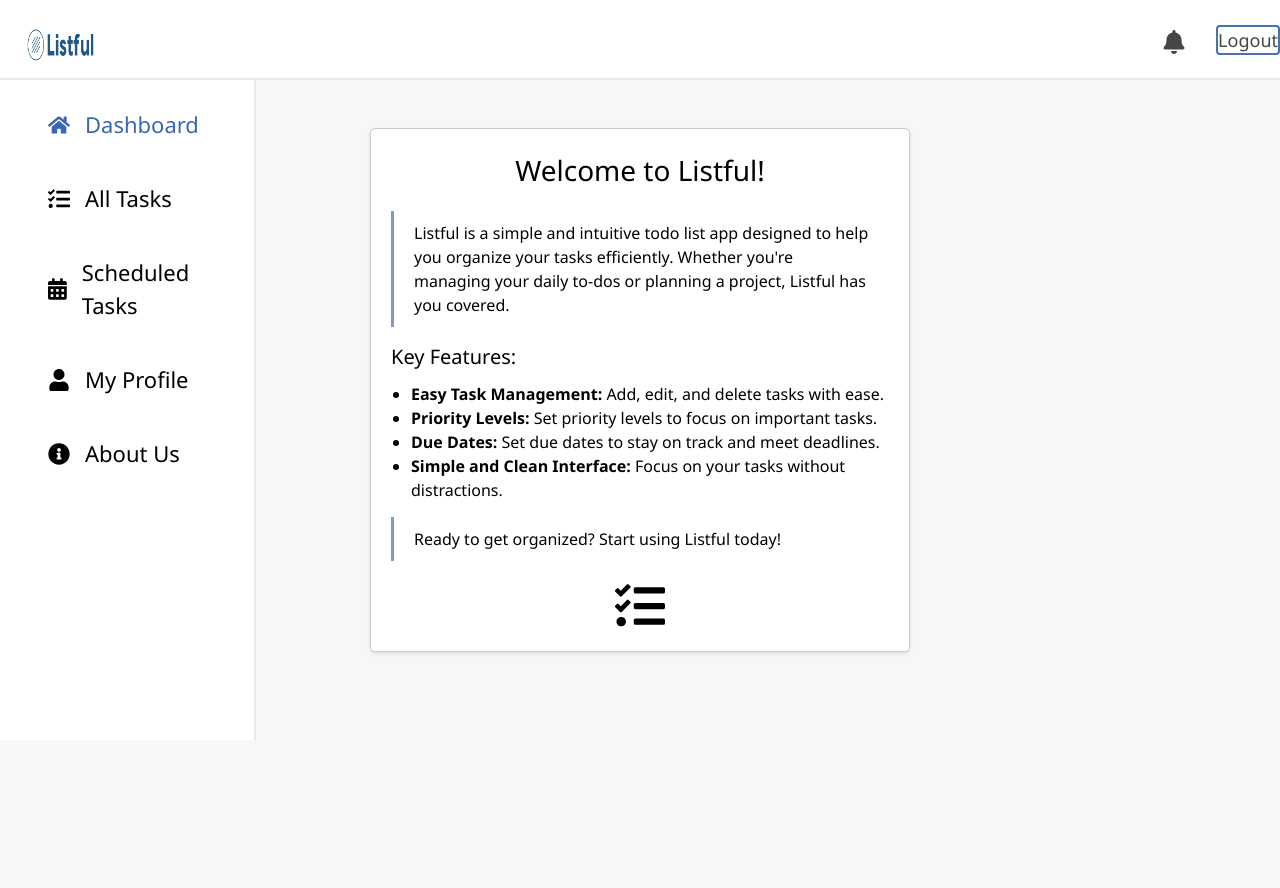
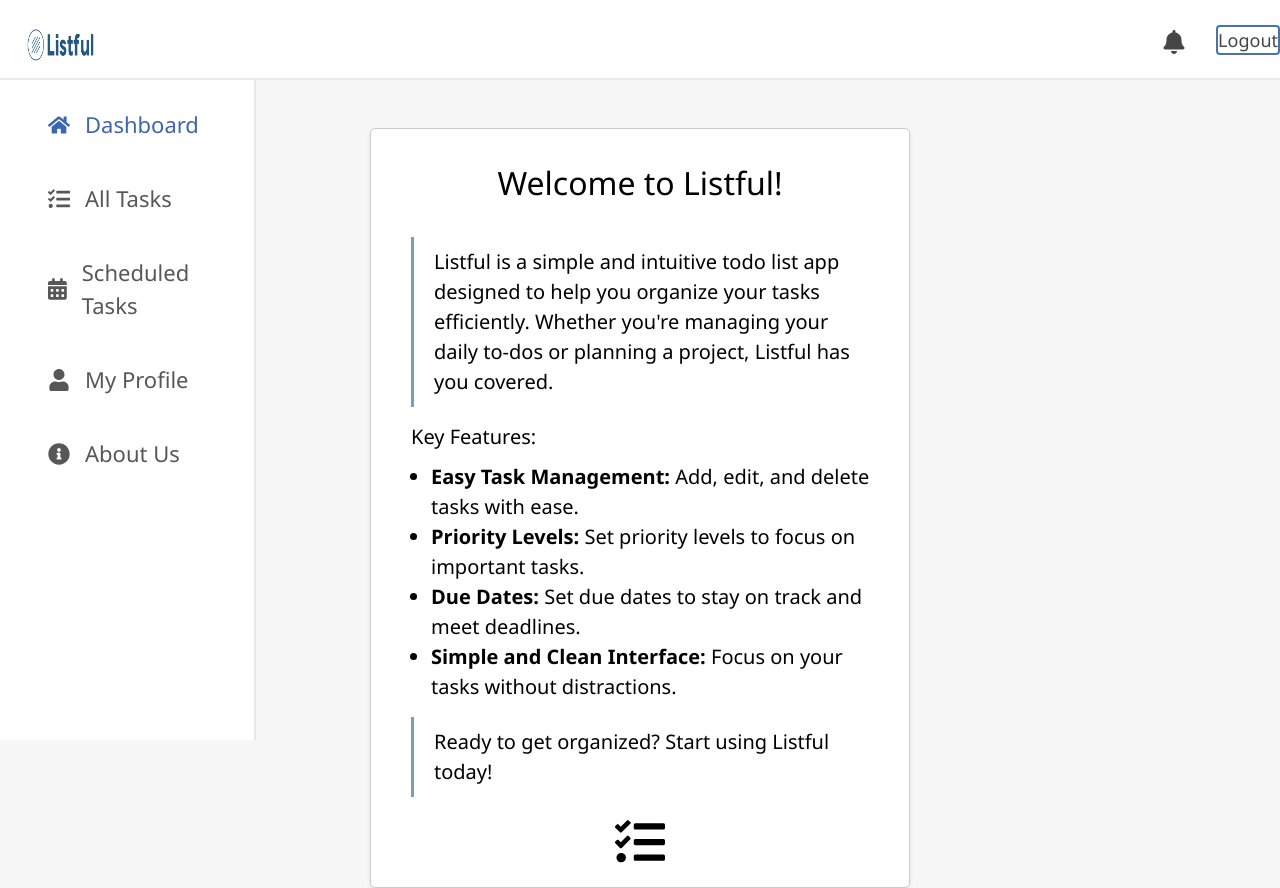
Before and after one commit to ReemaAwal00/TODO, a React (Create React App) app: page /pages/Main/settings in a window 1280 px wide. Before the commit the page ends 800 px from the top, so only its background shows below. Built offline with nearby package versions, Linux system fonts and the light colour scheme; no server answers.

Commit message:
landingchanges

```diff
--- a/src/App.css
+++ b/src/App.css
@@ -79,8 +79,8 @@ a{
   gap: 15px;
   text-decoration: none;
   cursor: pointer;
+  color: rgb(87, 87, 87) ;
 }
-
 
 
 .sidebar ul li a:hover {
@@ -297,7 +297,7 @@ input[type=text], input[type=password],select {
 
 }
 
-.login-button{
+.loginbutton{
   background: linear-gradient(to right, #4972B5, #2196F3);
   color: white;
   padding: 10px 20px;
@@ -313,8 +313,9 @@ input[type=text], input[type=password],select {
   width: 150px;
 }
 
-.login-button:hover{
+.loginbutton:hover{
   background: linear-gradient(to right, #3a598b, #1b7ccc);
+  color: white;
 }
 
 .login-box h4 {
@@ -465,7 +466,7 @@ input[type=text], input[type=password],select {
 }
 
 .profile-picture img {
-  width: 200px;
+  width: 220px;
   height: 200px;
   border-radius: 50%;
   margin-right: 20px;
--- a/src/App.js
+++ b/src/App.js
@@ -39,7 +39,7 @@ function App() {
       {/* Nested route for AddTask component */}
       <Route path="AddTask" element={<AddTask />} />
       <Route path="AddTask/:taskId?" element={<AddTask />} />
-      {/* <Route path="/AddTask/:taskId?" element={<AddTask />} /> */}
+
 
 
       <Route path="Task" element={<Task />} />
--- a/src/Checklist.css
+++ b/src/Checklist.css
@@ -64,7 +64,7 @@ h5{
 
 .about-us {
   margin: 20px 370px;
-  max-width: 800px;
+  max-width: 900px;
   position: relative;
   top: 28px;
   padding: 20px;
@@ -75,33 +75,38 @@ h5{
 }
 
 .about-us h1 {
-  font-size: 28px;
+  font-size: 32px;
   margin-bottom: 20px;
   font-family: 'Segoe UI', Tahoma, Geneva, Verdana, sans-serif;
   text-align: center;
+  padding: 10px;
 }
 
 .about-us p {
-  font-size: 16px;
+  font-size: 20px;
   line-height: 1.5;
   margin-bottom: 15px;
   text-align: left;
+  margin-left: 20px;
 }
 
 .about-us ul {
   list-style-type: disc;
   margin-left: 20px;
+
   margin-bottom: 15px;
 }
 
 .about-us ul li {
-  font-size: 16px;
+  font-size: 20px;
   line-height: 1.5;
+  margin-left: 20px;
 }
 
 .about-us h2 {
   font-size: 20px;
   margin-bottom: 10px;
+  margin-left: 20px;
 }
 
 
--- a/src/Theme/Layout.js
+++ b/src/Theme/Layout.js
@@ -12,10 +12,6 @@ const Layout = () => {
       <Sidebar />
       <Outlet />
 
-     <h1></h1>
-
-
-
       {/* <Footer /> */}
     </div>
   );
--- a/src/Theme/Sidebar.js
+++ b/src/Theme/Sidebar.js
@@ -13,11 +13,11 @@ const Sidebar = () => {
     <div className="sidebar">
       <ul>
         <li className={activeIndex === 0 ? "active" : ""} onClick={() => handleClick(0)}>
-          <FaHome className={activeIndex === 0 ? "active-icon" : ""} style={{ fontSize: '22px' }} />
-          <Link to="/"> Dashboard</Link>
+          <FaHome className={activeIndex === 0 ? "active-icon" : ""} style={{  fontSize: '22px' }} />
+          <Link to="/pages/Main"> Dashboard</Link>
         </li>
         <li className={activeIndex === 1 ? "active" : ""} onClick={() => handleClick(1)}>
-          <FaTasks className={activeIndex === 1 ? "active-icon" : ""} style={{ fontSize: '22px' }} />
+          <FaTasks className={activeIndex === 1 ? "active-icon" : ""} style={{  fontSize: '22px' }} />
           <Link to="Task"> All Tasks</Link>
         </li>
         <li className={activeIndex === 2 ? "active" : ""} onClick={() => handleClick(2)}>
--- a/src/output.css
+++ b/src/output.css
@@ -176,26 +176,6 @@ select {
   text-transform: none;
 }
 
-/*
-1. Correct the inability to style clickable types in iOS and Safari.
-2. Remove default button styles.
-*/
-
-button,
-[type='button'],
-[type='reset'],
-[type='submit'] {
-  -webkit-appearance: button;
-  /* 1 */
-  background-color: transparent;
-  /* 2 */
-  background-image: none;
-  /* 2 */
-}
-
-/*
-Use the modern Firefox focus style for all focusable elements.
-*/
 
 :-moz-focusring {
   outline: auto;
--- a/src/pages/Auth/Login.js
+++ b/src/pages/Auth/Login.js
@@ -82,17 +82,16 @@ const Login = () => {
                                     handleInputChange={handleInputChange}
                                     value={password} />
 
+                                     <button type="submit" onClick={doLogin} class="loginbutton">Log in</button>
+
                             </div>
                             {/* <!-- <div class="form-group form-check">
                                 <input type="checkbox" class="form-check-input" id="exampleCheck1">
                                     <label class="form-check-label" for="exampleCheck1">Check me out</label>
                             </div> --> */}
 
-                            <button type="submit"  onClick={doLogin} class="login-button">Log in</button>
-                            {/* <div class="form-group">
-                                <label for="exampleInputPassword1">Dont have an account? SignUp</label>
 
-                            </div> */}
+
                         </form>
                     </div>
                     <div class="login-box">
```
